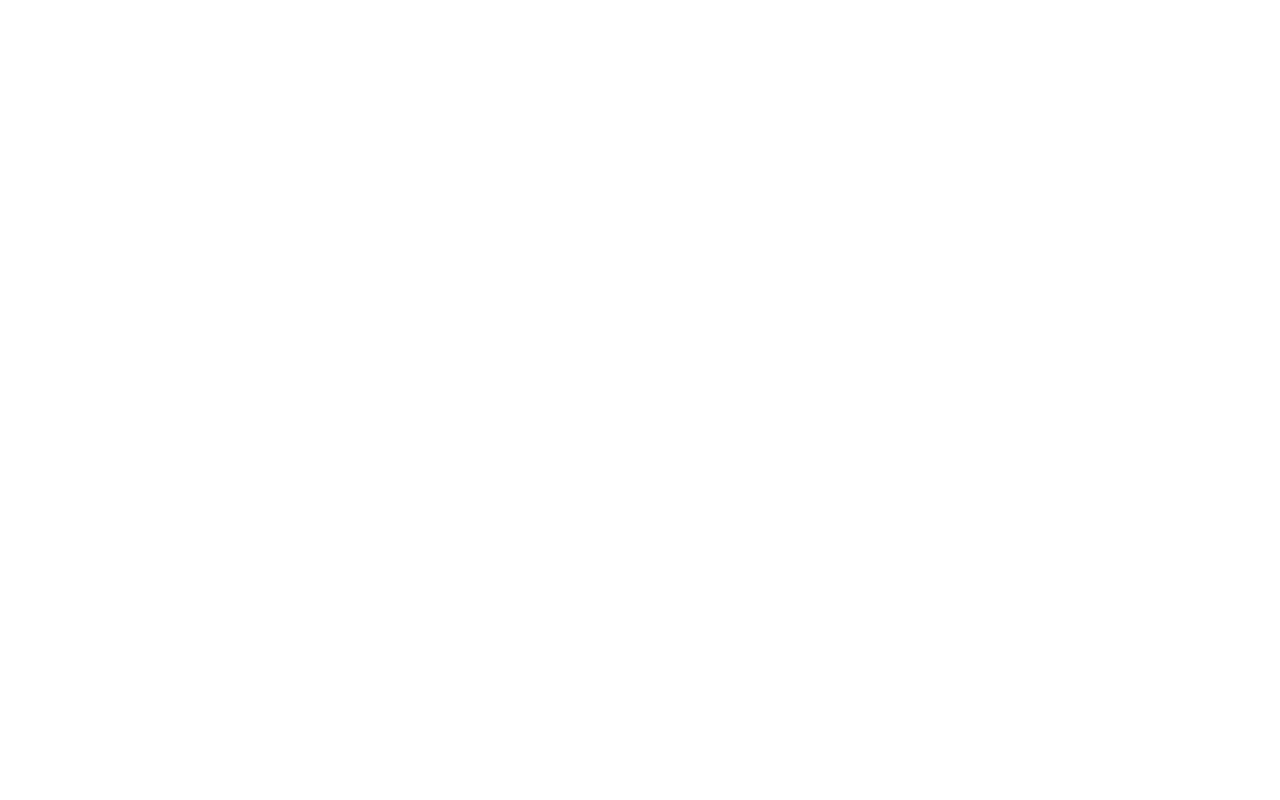
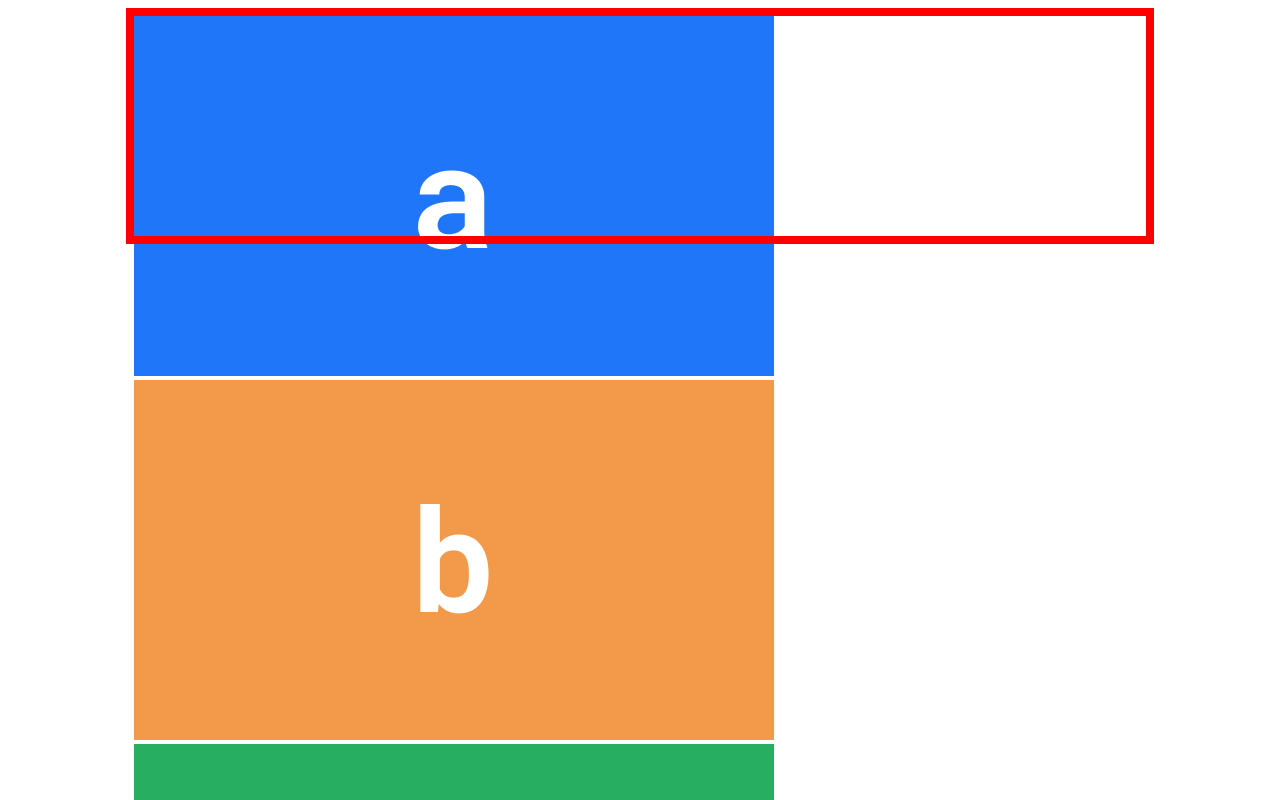
Before and after one commit to mizuki-yamada/Carousel, a plain HTML site: page index.html in a window 1280 px wide. Shown: the top 800 px of the page. Drawn offline with Linux system fonts and the light colour scheme.

Commit message:
画像を挿入

```diff
--- /dev/null
+++ b/css/styles.css
@@ -0,0 +1,12 @@
+.container {
+    width: 80%;
+    height: 220px;
+    margin: 16px auto;
+    outline: 8px solid red;
+}
+
+ul {
+    list-style: none;
+    margin: 0;
+    padding: 0;
+}
--- a/index.html
+++ b/index.html
@@ -5,8 +5,15 @@
     <meta http-equiv="X-UA-Compatible" content="IE=edge">
     <meta name="viewport" content="width=device-width, initial-scale=1.0">
     <title>Carousel</title>
+    <link rel="stylesheet" href="css/styles.css">
 </head>
 <body>
-
+    <div class="container">
+        <ul>
+            <li><img src="carousel_js/MyCarousel/img/a.png" alt=""></li>
+            <li><img src="carousel_js/MyCarousel/img/b.png" alt=""></li>
+            <li><img src="carousel_js/MyCarousel/img/c.png" alt=""></li>
+        </ul>
+    </div>
 </body>
 </html>
```
